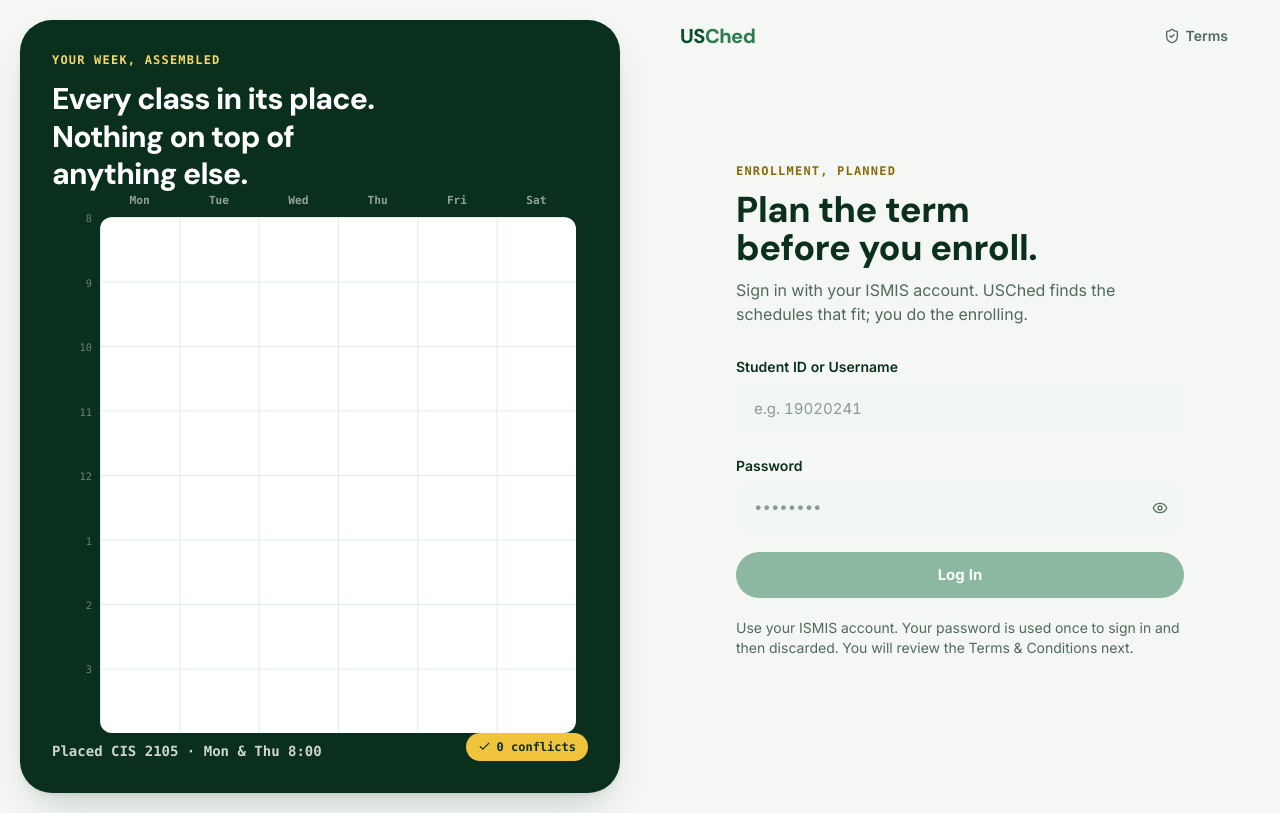
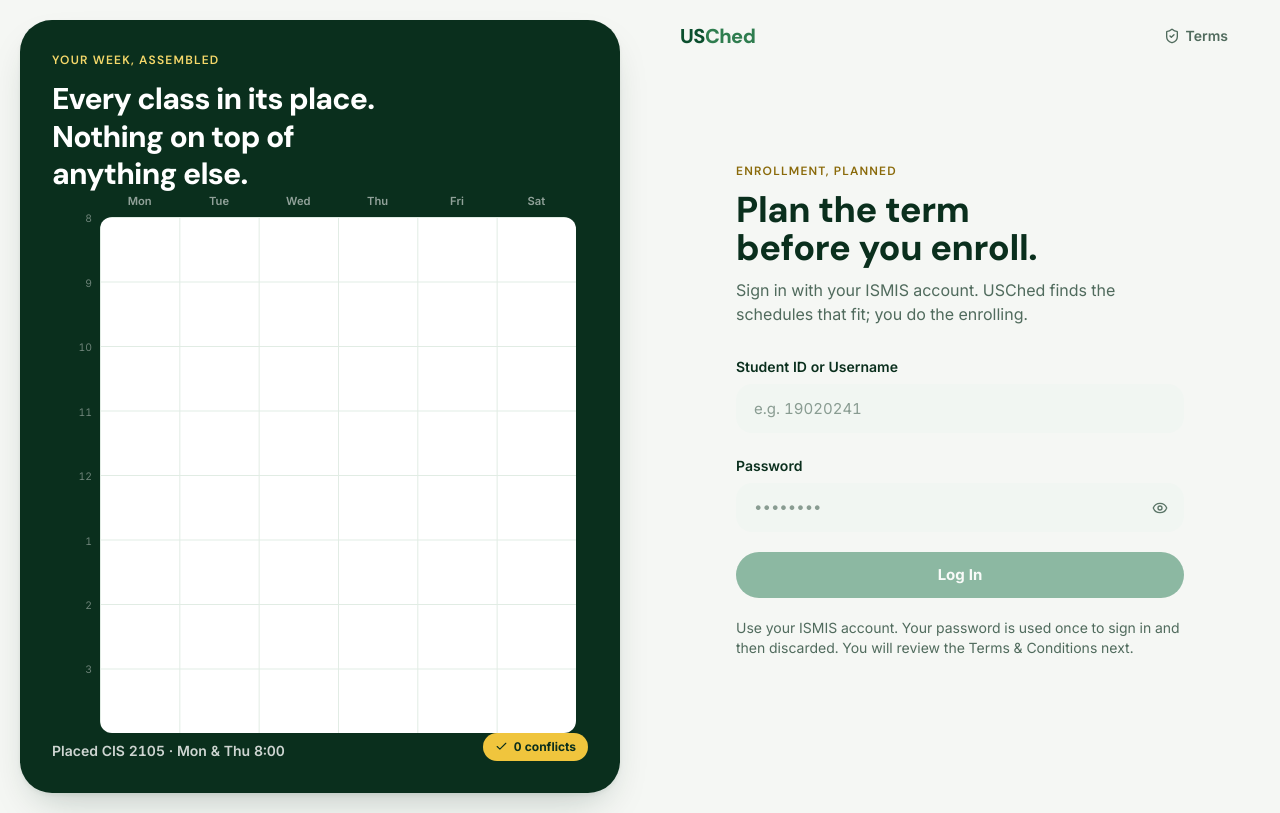
Before and after one commit to alferrr/OOP-Project-USChed-Group3, a Next.js app: page /login in a window 1280 px wide. Built offline with nearby package versions, Linux system fonts and the light colour scheme; no server answers.

Commit message:
style: replace monospace type with the app's own fonts

```diff
--- a/src/app/not-found.tsx
+++ b/src/app/not-found.tsx
@@ -40,7 +40,7 @@ export default function NotFound() {
 
       <div className="grid flex-1 items-center gap-10 py-10 lg:grid-cols-[minmax(0,1fr)_minmax(0,1.15fr)] lg:gap-16">
         <div>
-          <p className="font-mono text-sm font-semibold uppercase tracking-widest text-gold-700">Error 404 · Section not found</p>
+          <p className="font-display text-sm font-semibold uppercase tracking-widest text-gold-700">Error 404 · Section not found</p>
           <h1 className="mt-4 font-display text-4xl font-extrabold leading-[1.05] tracking-tight text-green-900 sm:text-6xl">
             This page isn’t on your&nbsp;schedule.
           </h1>
@@ -48,7 +48,7 @@ export default function NotFound() {
             No section matches that address. It may have been dropped, moved to another room, or never offered this semester.
           </p>
 
-          <dl className="mt-7 grid max-w-sm grid-cols-2 gap-x-6 gap-y-2 border-y border-green-200 py-4 font-mono text-sm">
+          <dl className="mt-7 grid max-w-sm grid-cols-2 gap-x-6 gap-y-2 border-y border-green-200 py-4 text-sm">
             <div><dt className="text-green-900/55">Room</dt><dd className="font-semibold text-green-900">404</dd></div>
             <div><dt className="text-green-900/55">Instructor</dt><dd className="font-semibold text-green-900">TBA</dd></div>
             <div><dt className="text-green-900/55">Units</dt><dd className="font-semibold text-green-900">0</dd></div>
@@ -64,10 +64,10 @@ export default function NotFound() {
         <div aria-hidden>
           <div className="grid grid-cols-[2rem_1fr] gap-x-2 sm:grid-cols-[2.5rem_1fr]">
             <span />
-            <div className="grid grid-cols-6 pb-2 text-center font-mono text-xs font-semibold text-green-900/60">
+            <div className="grid grid-cols-6 pb-2 text-center text-xs font-semibold text-green-900/60">
               {DAYS.map((d) => <span key={d}>{d}</span>)}
             </div>
-            <div className="grid grid-rows-8 text-right font-mono text-xs text-green-900/50">
+            <div className="grid grid-rows-8 text-right text-xs text-green-900/50">
               {HOURS.map((h) => <span key={h} className="-translate-y-1.5">{h}</span>)}
             </div>
             <div className="relative aspect-[6/7] overflow-hidden rounded-xl border border-green-200 bg-white"
@@ -80,7 +80,7 @@ export default function NotFound() {
                 const col = COURSE_COLORS[c.color]
                 return (
                   <span key={c.code}
-                    className={`absolute flex items-start rounded-md p-1.5 font-mono text-[0.65rem] font-semibold leading-tight sm:text-xs ${c.clash !== undefined ? 'lost-clash' : ''}`}
+                    className={`absolute flex items-start rounded-md p-1.5 text-[0.65rem] font-semibold leading-tight sm:text-xs ${c.clash !== undefined ? 'lost-clash' : ''}`}
                     style={{
                       ['--i' as string]: c.clash ?? 0,
                       left: `calc(${c.col} * 100% / 6 + 2px)`, width: 'calc(100% / 6 - 4px)',
@@ -92,14 +92,14 @@ export default function NotFound() {
                 )
               })}
               <span className="absolute left-0 top-0 h-1/4 w-1/6 p-0.5">
-                <span className="lost-block flex h-full w-full flex-col items-center justify-center rounded-md border-2 border-dashed border-gold-500 bg-gold-50/95 text-center font-mono text-green-900 shadow-sm">
+                <span className="lost-block flex h-full w-full flex-col items-center justify-center rounded-md border-2 border-dashed border-gold-500 bg-gold-50/95 text-center text-green-900 shadow-sm">
                   <span className="text-lg font-extrabold leading-none sm:text-2xl">404</span>
                   <span className="mt-0.5 text-[0.55rem] leading-tight sm:text-[0.65rem]">no section</span>
                 </span>
               </span>
             </div>
           </div>
-          <p className="relative mt-3 h-5 pl-[2.5rem] font-mono text-xs font-semibold text-red-700 sm:text-sm">
+          <p className="relative mt-3 h-5 pl-[2.5rem] text-xs font-semibold text-red-700 sm:text-sm">
             {SAYS.map((s, i) => <span key={s} style={{ ['--i' as string]: i }} className="lost-say absolute left-[2.5rem] top-0">{s}</span>)}
           </p>
         </div>
--- a/src/components/login/BuildWeek.tsx
+++ b/src/components/login/BuildWeek.tsx
@@ -23,7 +23,7 @@ export default function BuildWeek() {
   return (
     <div aria-hidden className="relative flex h-full w-full flex-col justify-between overflow-hidden rounded-[2rem] bg-green-900 p-8 text-white shadow-[var(--shadow-lift)]">
       <div>
-        <p className="font-mono text-xs font-semibold uppercase tracking-widest text-gold-300">Your week, assembled</p>
+        <p className="font-display text-xs font-semibold uppercase tracking-widest text-gold-300">Your week, assembled</p>
         <p className="mt-3 max-w-sm font-display text-3xl font-extrabold leading-tight tracking-tight">
           Every class in its place. Nothing on top of anything else.
         </p>
@@ -32,10 +32,10 @@ export default function BuildWeek() {
       <div className="mx-auto w-full max-w-lg">
         <div className="grid grid-cols-[1.75rem_1fr] gap-x-2">
           <span />
-          <div className="grid grid-cols-6 pb-2 text-center font-mono text-[0.7rem] font-semibold text-white/55">
+          <div className="grid grid-cols-6 pb-2 text-center text-[0.7rem] font-semibold text-white/55">
             {DAYS.map((d) => <span key={d}>{d}</span>)}
           </div>
-          <div className="grid grid-rows-8 text-right font-mono text-[0.65rem] text-white/40">
+          <div className="grid grid-rows-8 text-right text-[0.65rem] text-white/40">
             {HOURS.map((h) => <span key={h} className="-translate-y-1.5">{h}</span>)}
           </div>
           <div className="relative aspect-[6/6.5] overflow-hidden rounded-xl bg-white"
@@ -48,7 +48,7 @@ export default function BuildWeek() {
               c.meets.map(([col, row, rows]) => {
                 const k = COURSE_COLORS[c.color]
                 return (
-                  <span key={`${c.code}-${col}`} className="build-in absolute rounded-md p-1.5 font-mono text-[0.6rem] font-semibold leading-tight sm:text-[0.7rem]"
+                  <span key={`${c.code}-${col}`} className="build-in absolute rounded-md p-1.5 text-[0.6rem] font-semibold leading-tight sm:text-[0.7rem]"
                     style={{
                       ['--i' as string]: i,
                       left: `calc(${col} * 100% / 6 + 2px)`, width: 'calc(100% / 6 - 4px)',
@@ -65,10 +65,10 @@ export default function BuildWeek() {
       </div>
 
       <div className="flex items-end justify-between gap-4">
-        <p className="relative h-5 flex-1 font-mono text-xs font-semibold text-white/80 sm:text-sm">
+        <p className="relative h-5 flex-1 text-xs font-semibold text-white/80 sm:text-sm">
           {CLASSES.map((c, i) => <span key={c.code} style={{ ['--i' as string]: i }} className="build-say absolute left-0 top-0 whitespace-nowrap">{c.says}</span>)}
         </p>
-        <span className="flex shrink-0 items-center gap-1.5 rounded-full bg-gold-400 px-3 py-1.5 font-mono text-xs font-bold text-green-900">
+        <span className="flex shrink-0 items-center gap-1.5 rounded-full bg-gold-400 px-3 py-1.5 text-xs font-bold text-green-900">
           <Check size={13} aria-hidden /> 0 conflicts
         </span>
       </div>
--- a/src/views/AdminDashboard.tsx
+++ b/src/views/AdminDashboard.tsx
@@ -100,7 +100,7 @@ function RecentSearches({ rows }: { rows: AdminStats['recent'] }) {
           {rows.map((r, i) => (
             <li key={`${r.student}-${r.at}-${i}`} className="rounded-lg bg-green-50/70 px-4 py-3">
               <div className="flex items-baseline justify-between gap-2">
-                <span className="font-mono text-sm font-medium text-green-900">{r.student}</span>
+                <span className="text-sm font-medium text-green-900">{r.student}</span>
                 <span className="text-xs text-green-900/60">{ago(r.at)}</span>
               </div>
               <p className="mt-0.5 text-xs text-green-900/60">
--- a/src/views/LoginPage.tsx
+++ b/src/views/LoginPage.tsx
@@ -40,7 +40,7 @@ export default function LoginPage() {
 
         <div className="flex flex-1 items-center justify-center px-6 pb-16 sm:px-10">
           <div className="rise w-full max-w-md">
-            <p className="font-mono text-xs font-semibold uppercase tracking-widest text-gold-700">Enrollment, planned</p>
+            <p className="font-display text-xs font-semibold uppercase tracking-widest text-gold-700">Enrollment, planned</p>
             <h1 className="mt-3 font-display text-4xl font-extrabold leading-[1.05] tracking-tight text-green-900">
               Plan the term before you enroll.
             </h1>
--- a/src/views/admin/AdminTables.tsx
+++ b/src/views/admin/AdminTables.tsx
@@ -5,7 +5,7 @@ import type { AdminConsentRow, AdminCourseRow, AdminSearchRow, AdminSessionRow,
 import { ago, nf, SEMESTER_LABEL } from '../../components/admin/AdminUi'
 import TablePage from '../../components/admin/TablePage'
 
-const mono = 'font-mono font-medium'
+const mono = 'font-semibold tabular-nums'
 const muted = 'text-green-900/70'
 const term = (semester: string, year: string) => `${SEMESTER_LABEL[semester] ?? semester} ${year}`
 const clock = (iso: string) => new Date(iso).toLocaleString('en-PH', { dateStyle: 'medium', timeStyle: 'short' })
```
